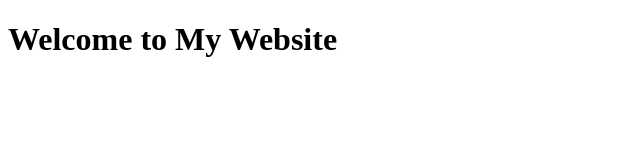
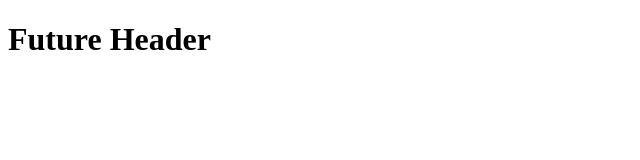
Before and after one commit to 2500031255/2500031255_endsemskill_exam, a plain HTML site: page index.html in a window 1280 px wide. Shown: the whole page, without its empty margins (0-640 px from the left). Drawn offline with Linux system fonts and the light colour scheme.

Commit message:
Add future header

```diff
--- a/index.html
+++ b/index.html
@@ -7,7 +7,7 @@
 </head>
 <body>
     <header>
-        <h1>Welcome to My Website</h1>
+        <h1>Future Header</h1>
     </header>
 </body>
 </html>
```
